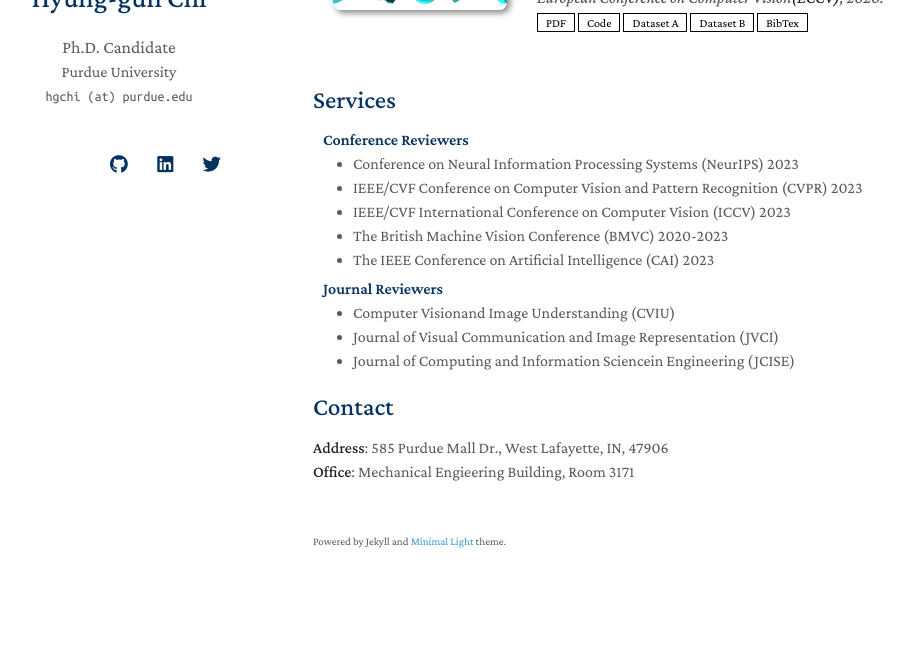
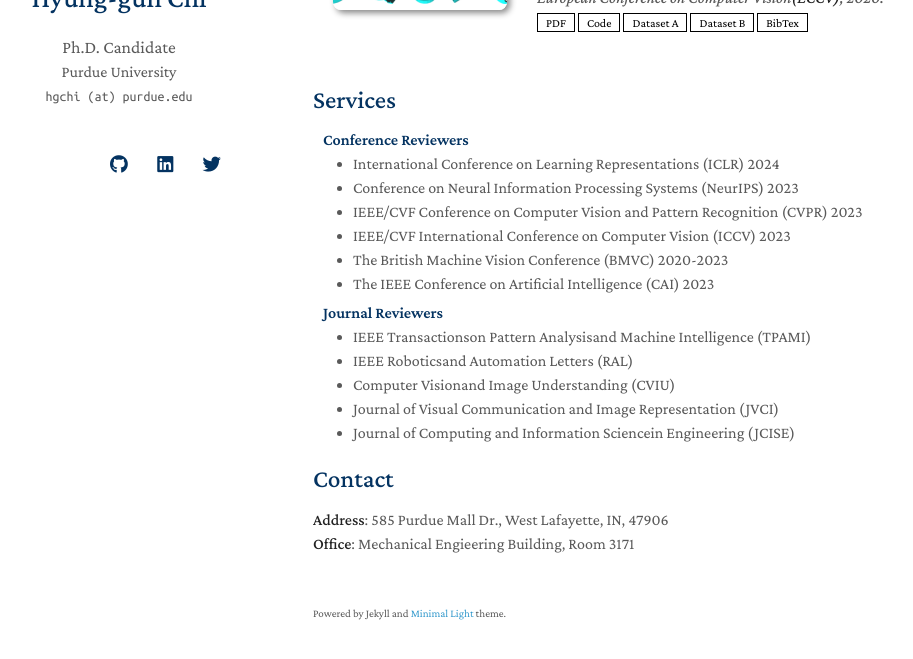
Before and after one commit to stnoah1/stnoah1.github.io, a Jekyll site: the page built from index.md, in a window 1280 px wide and 900 px high, scrolled down 1427 px, cut to the strip 206-865 px from the top of the window. Shown: the whole strip, without its empty margins (157-1070 px from the left). Built offline with Jekyll 4.4.1, drawn with Linux system fonts in a browser that asks for light colours; nearby versions of some CDN libraries; a style sheet for code colours, icons or effects is not loaded; our own code applies the rules of GitHub Pages for plain Markdown files; before the commit the page ends 2255 px from its top, so only the background shows below that.

Commit message:
rebuilding site Mon Oct 16 17:18:53 EDT 2023

```diff
--- a/_includes/services.md
+++ b/_includes/services.md
@@ -3,6 +3,7 @@
 <h4 style="margin:0 10px 0;">Conference Reviewers</h4>
 
 <ul style="margin:0 0 5px;">
+  <li><autocolor>International Conference on Learning Representations (ICLR) 2024</autocolor></li>
   <li><autocolor>Conference on Neural Information Processing Systems (NeurIPS) 2023</autocolor></li>
   <li><autocolor>IEEE/CVF Conference on Computer Vision and Pattern Recognition (CVPR) 2023</autocolor></li>
   <li><autocolor>IEEE/CVF International Conference on Computer Vision (ICCV) 2023</autocolor></li>
@@ -13,6 +14,8 @@
 <h4 style="margin:0 10px 0;">Journal Reviewers</h4>
 
 <ul style="margin:0 0 20px;">
+  <li><autocolor>IEEE Transactionson Pattern Analysisand Machine Intelligence (TPAMI)</autocolor></li>
+  <li><autocolor>IEEE Roboticsand Automation Letters (RAL)</autocolor></li>
   <li><autocolor>Computer Visionand Image Understanding (CVIU)</autocolor></li>
   <li><autocolor>Journal of Visual Communication and Image Representation (JVCI)</autocolor></li>
   <li><autocolor>Journal of Computing and Information Sciencein Engineering (JCISE)</autocolor></li>
```
